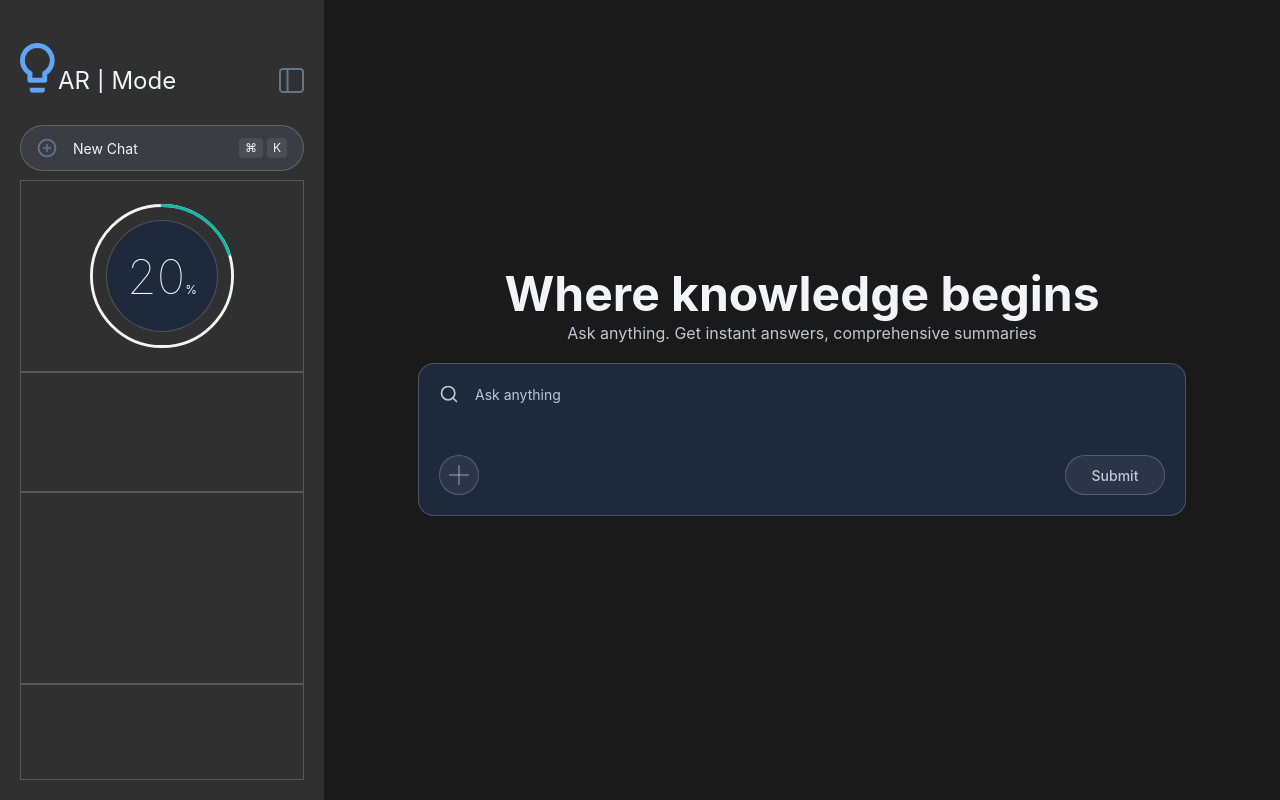
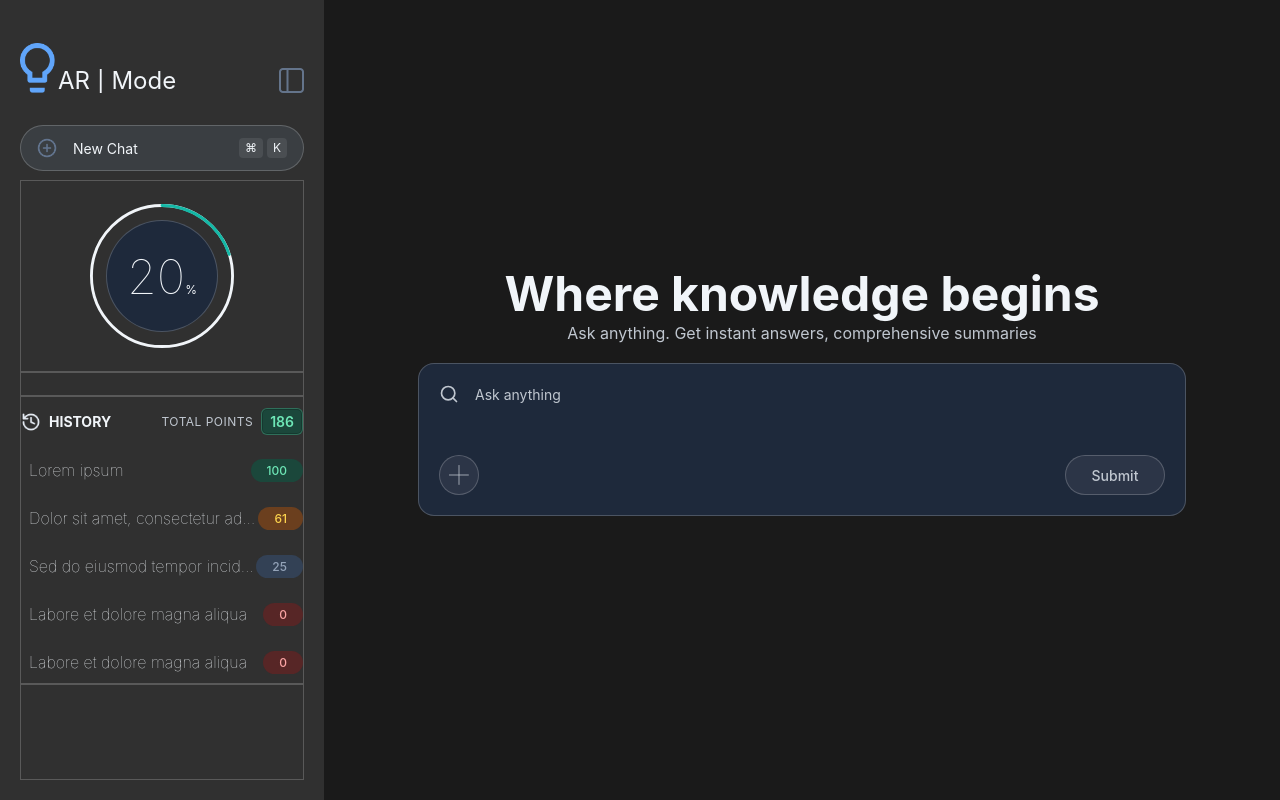
Before and after one commit to chingsley/pcproject, a React (Vite) app: page / in a window 1280 px wide. Built offline with nearby package versions, Linux system fonts and the light colour scheme.

Commit message:
Implement history item design

```diff
--- /dev/null
+++ b/src/components/Layout/Sidebar/History/HistoryItem.tsx
@@ -0,0 +1,84 @@
+import styled from "styled-components";
+import { COLORS } from "../../../../constants/colors.constants";
+import { FONTS } from "../../../../constants/fonts.constants";
+import { SPACING } from "../../../../constants/spacing.constants";
+
+const SidebarHistoryItemWrapper = styled.button<{ $active?: boolean; }>`
+  width: 100%;
+  height: 2rem;
+  display: flex;
+  align-items: center;
+  justify-content: space-between;
+  min-width: 0;
+  padding: 1.5rem 0;
+  padding-left: 0.5rem;
+  border: none;
+  background: ${(props) => (props.$active ? COLORS.HISTORY_ITEM_ACTIVE_BG : 'transparent')};
+  font-family: inherit;
+  cursor: pointer;
+  text-align: left;
+  border-radius: ${SPACING.RADIUS_SMALLER};
+  // border: 1px solid red;
+
+  &:hover {
+    background: ${(props) =>
+    props.$active ? COLORS.HISTORY_ITEM_ACTIVE_BG : COLORS.HISTORY_ITEM_HOVER_BG};
+  }
+`;
+
+const HistoryItemTitle = styled.p`
+  font-size: ${FONTS.SIZE.LARGE};
+  font-weight: ${FONTS.WEIGHT.THIN};
+  color: ${COLORS.TEXT_PRIMARY};
+  max-width: 30ch;
+  overflow: hidden;
+  text-overflow: ellipsis;
+  white-space: nowrap;
+  min-width: 0;
+`;
+const HistoryItemPoints = styled.span<{ $bg: string; $textColor: string; }>`
+  display: inline-flex;
+  align-items: center;
+  justify-content: center;
+  font-weight: ${FONTS.WEIGHT.MEDIUM};
+  font-size: ${FONTS.SIZE.SMALL};
+  color: ${(props) => props.$textColor};
+  background-color: ${(props) => props.$bg};
+  padding: ${SPACING.SHORTCUT_KEY_PADDING_Y} ${SPACING.BUTTON_PADDING_X};
+  border-radius: 0.8rem;
+`;
+
+export interface HistoryItemProps {
+  title: string;
+  points: number;
+  active?: boolean;
+  onClick?: () => void;
+}
+
+function getPointsBadgeStyle(points: number): { bg: string; textColor: string; } {
+  if (points > 80) {
+    return { bg: COLORS.GLASS_GREEN, textColor: COLORS.HISTORY_ITEM_POINTS_TEXT };
+  }
+  if (points > 60) {
+    return { bg: COLORS.GLASS_AMBER, textColor: COLORS.HISTORY_ITEM_POINTS_AMBER_TEXT };
+  }
+  if (points > 0) {
+    return { bg: COLORS.POINTS_NEUTRAL_BG, textColor: COLORS.POINTS_NEUTRAL_TEXT };
+  }
+  return { bg: COLORS.GLASS_RED, textColor: COLORS.HISTORY_ITEM_POINTS_RED_TEXT };
+}
+
+const HistoryItem = ({ title, points, active, onClick }: HistoryItemProps) => {
+  const { bg, textColor } = getPointsBadgeStyle(points);
+
+  return (
+    <SidebarHistoryItemWrapper type="button" $active={active} onClick={onClick}>
+      <HistoryItemTitle>{title}</HistoryItemTitle>
+      <HistoryItemPoints $bg={bg} $textColor={textColor}>
+        {points}
+      </HistoryItemPoints>
+    </SidebarHistoryItemWrapper>
+  );
+};
+
+export default HistoryItem;
--- /dev/null
+++ b/src/components/Layout/Sidebar/History/HistoryList.tsx
@@ -0,0 +1,35 @@
+import styled from 'styled-components';
+import type { HistoryItemEntry } from '../../../../store/slices/historySlice';
+import HistoryItem from './HistoryItem';
+
+const List = styled.div`
+  display: flex;
+  flex-direction: column;
+  flex: 1;
+  min-height: 0;
+  overflow-y: auto;
+`;
+
+export interface HistoryListProps {
+  items: HistoryItemEntry[];
+  selectedId: string | null;
+  onSelectItem: (id: string) => void;
+}
+
+const HistoryList = ({ items, selectedId, onSelectItem }: HistoryListProps) => {
+  return (
+    <List>
+      {items.map((item) => (
+        <HistoryItem
+          key={item.id}
+          title={item.title}
+          points={item.points}
+          active={selectedId === item.id}
+          onClick={() => onSelectItem(item.id)}
+        />
+      ))}
+    </List>
+  );
+};
+
+export default HistoryList;
--- /dev/null
+++ b/src/components/Layout/Sidebar/History/HistorySection.tsx
@@ -0,0 +1,107 @@
+import styled from 'styled-components';
+import { COLORS } from '../../../../constants/colors.constants';
+import { FONTS } from '../../../../constants/fonts.constants';
+import { ICONS } from '../../../../constants/icons.constants';
+import { LAYOUT } from '../../../../constants/layout.constants';
+import { SPACING } from '../../../../constants/spacing.constants';
+import type { HistoryItemEntry } from '../../../../store/slices/historySlice';
+import HistoryList from './HistoryList';
+
+const SectionWrapper = styled.div`
+  height: ${LAYOUT.SIDEBAR_HISTORY_HEIGHT};
+  display: flex;
+  flex-direction: column;
+  min-height: 0;
+  border: ${SPACING.BORDER_WIDTH} solid ${COLORS.BORDER_SUBTLE};
+`;
+
+const CaptionWrapper = styled.div`
+  display: flex;
+  align-items: center;
+  justify-content: space-between;
+  gap: ${SPACING.BUTTON_PADDING_X};
+`;
+
+const CaptionLeft = styled.div`
+  display: flex;
+  align-items: center;
+  gap: 0.5rem;
+  min-width: 0;
+`;
+
+const CaptionIcon = styled.img`
+  width: ${FONTS.SIZE.XLARGE};
+  height: ${FONTS.SIZE.XLARGE};
+  object-fit: contain;
+`;
+
+const SectionCaption = styled.p`
+  font-size: ${FONTS.SIZE.MEDIUM};
+  font-weight: ${FONTS.WEIGHT.BOLD};
+  color: ${COLORS.TEXT_PRIMARY};
+  margin-top: ${SPACING.BUTTON_PADDING_X};
+  margin-bottom: ${SPACING.BUTTON_PADDING_X};
+  text-align: center;
+`;
+
+const CaptionRight = styled.div`
+  display: flex;
+  align-items: center;
+  gap: 0.5rem;
+  min-width: 0;
+`;
+
+const TotalLabel = styled.span`
+  font-size: ${FONTS.SIZE.SMALL};
+  font-weight: ${FONTS.WEIGHT.NORMAL};
+  color: ${COLORS.MUTED_WHITE};
+  text-transform: uppercase;
+  letter-spacing: 0.04em;
+`;
+
+const TotalValue = styled.span`
+  display: inline-flex;
+  align-items: center;
+  justify-content: center;
+  min-width: 2.25rem;
+  padding: 0.25rem 0.5rem;
+  font-size: ${FONTS.SIZE.MEDIUM};
+  font-weight: ${FONTS.WEIGHT.SEMIBOLD};
+  color: ${COLORS.HISTORY_ITEM_POINTS_TEXT};
+  background: ${COLORS.GLASS_GREEN};
+  border: 1px solid rgba(110, 231, 183, 0.25);
+  border-radius: ${SPACING.RADIUS_SMALLER};
+  box-shadow: 0 0 0 1px rgba(0, 0, 0, 0.2) inset;
+`;
+
+export interface HistorySectionProps {
+  items: HistoryItemEntry[];
+  selectedId: string | null;
+  onSelectItem: (id: string) => void;
+}
+
+const HistorySection = ({ items, selectedId, onSelectItem }: HistorySectionProps) => {
+  const totalPoints = items.reduce((sum, item) => sum + item.points, 0);
+
+  return (
+    <SectionWrapper>
+      <CaptionWrapper>
+        <CaptionLeft>
+          <CaptionIcon src={ICONS.HISTORY_CAPTION_ICON} alt="" />
+          <SectionCaption>HISTORY</SectionCaption>
+        </CaptionLeft>
+        <CaptionRight>
+          <TotalLabel>Total Points</TotalLabel>
+          <TotalValue>{totalPoints}</TotalValue>
+        </CaptionRight>
+      </CaptionWrapper>
+      <HistoryList
+        items={items}
+        selectedId={selectedId}
+        onSelectItem={onSelectItem}
+      />
+    </SectionWrapper>
+  );
+};
+
+export default HistorySection;
--- a/src/components/Layout/Sidebar/Sidebar.tsx
+++ b/src/components/Layout/Sidebar/Sidebar.tsx
@@ -4,8 +4,11 @@ import { FONTS } from '../../../constants/fonts.constants';
 import { ICONS } from '../../../constants/icons.constants';
 import { LAYOUT } from '../../../constants/layout.constants';
 import { SPACING } from '../../../constants/spacing.constants';
+import { useAppDispatch, useAppSelector } from '../../../store/hooks';
+import { setSelectedHistoryId } from '../../../store/slices/uiSlice';
 import SidebarToggle from './SidebarToggle';
 import Points from './PointsRing/Points';
+import HistorySection from './History/HistorySection';
 
 const SidebarContainer = styled.div<{ $isOpen: boolean; }>`
   position: fixed;
@@ -178,10 +181,6 @@ const SidebarPoints = styled.div`
   height: ${LAYOUT.SIDEBAR_POINTS_HEIGHT};
   border: ${SPACING.BORDER_WIDTH} solid ${COLORS.BORDER_SUBTLE};
 `;
-const SidebarHistory = styled.div`
-  min-height: ${LAYOUT.SIDEBAR_HISTORY_MIN_HEIGHT};
-  border: ${SPACING.BORDER_WIDTH} solid ${COLORS.BORDER_SUBTLE};
-`;
 const SidebarFooter = styled.div`
   height: ${LAYOUT.SIDEBAR_FOOTER_HEIGHT};
   border: ${SPACING.BORDER_WIDTH} solid ${COLORS.BORDER_SUBTLE};
@@ -192,6 +191,10 @@ interface SidebarProps {
 }
 
 const Sidebar = ({ isOpen }: SidebarProps) => {
+  const historyItems = useAppSelector((state) => state.history.items);
+  const selectedHistoryId = useAppSelector((state) => state.ui.selectedHistoryId);
+  const dispatch = useAppDispatch();
+
   return (
     <SidebarContainer $isOpen={isOpen}>
       <SidebarContent>
@@ -225,7 +228,11 @@ const Sidebar = ({ isOpen }: SidebarProps) => {
         <MiddleSection />
 
         <BottomSection>
-          <SidebarHistory />
+          <HistorySection
+            items={historyItems}
+            selectedId={selectedHistoryId}
+            onSelectItem={(id) => dispatch(setSelectedHistoryId(id))}
+          />
           <SidebarFooter />
         </BottomSection>
       </SidebarContent>
--- a/src/constants/colors.constants.ts
+++ b/src/constants/colors.constants.ts
@@ -28,4 +28,19 @@ export const COLORS = {
 
   // Points loader ring
   LOADER_FILL: '#14B8A6',
+
+  // History item points badge – dynamic by tier (see HistoryItem)
+  GLASS_GREEN: 'rgba(6, 95, 70, 0.5)', // #065F46, points > 80
+  HISTORY_ITEM_POINTS_TEXT: '#6EE7B7', // green text
+  GLASS_AMBER: 'rgba(180, 83, 9, 0.45)', // amber, points > 60
+  HISTORY_ITEM_POINTS_AMBER_TEXT: '#FCD34D', // amber text
+  POINTS_NEUTRAL_BG: '#334155', // points > 0 and <= 60
+  POINTS_NEUTRAL_TEXT: '#94A3B8', // slate-400
+  GLASS_RED: 'rgba(127, 29, 29, 0.5)', // red, points === 0
+  HISTORY_ITEM_POINTS_RED_TEXT: '#FCA5A5', // red text
+
+  // History item row states
+  // HISTORY_ITEM_HOVER_BG: 'rgba(59, 130, 246, 0.25)', // glassy blue on hover
+  HISTORY_ITEM_HOVER_BG: 'rgba(56, 56, 77, 0.5)', // glassy blue on hover
+  HISTORY_ITEM_ACTIVE_BG: '#38384D', // selected item
 } as const;
--- a/src/constants/icons.constants.ts
+++ b/src/constants/icons.constants.ts
@@ -6,10 +6,12 @@ import crossIcon from '../assets/cross.icon.png';
 import lightbulbIcon from '../assets/lightbulb.icon.png';
 import sidebarToggleIcon from '../assets/sidbartoggle.icon.png';
 import newChatIcon from '../assets/newchat.icon.png';
+import historyCaptionIcon from '../assets/historycpation.icon.png';
 
 export const ICONS = {
   CROSS_ICON: crossIcon,
   LIGHTBULB_ICON: lightbulbIcon,
   SIDEBAR_TOGGLE_ICON: sidebarToggleIcon,
   NEW_CHAT_ICON: newChatIcon,
+  HISTORY_CAPTION_ICON: historyCaptionIcon,
 } as const;
--- a/src/constants/layout.constants.ts
+++ b/src/constants/layout.constants.ts
@@ -17,7 +17,7 @@ export const LAYOUT = {
   SIDEBAR_POINTS_HEIGHT: '12rem', // 192px
   POINTS_LOADER_SIZE: '7rem',
   POINTS_LOADER_GAP: '1rem', // space between loader ring and inner circle
-  SIDEBAR_HISTORY_MIN_HEIGHT: '12rem', // 192px
+  SIDEBAR_HISTORY_HEIGHT: '18rem', // 192px
   SIDEBAR_FOOTER_HEIGHT: '6rem', // 96px
   INPUT_BOX_WIDTH: '48rem', // 768px
   INPUT_BOX_HEIGHT: '9.125rem', // 146px
--- a/src/constants/spacing.constants.ts
+++ b/src/constants/spacing.constants.ts
@@ -5,7 +5,7 @@ export const SPACING = {
   BORDER_WIDTH: '0.0625rem', // 1px at 16px base
   RADIUS_SMALLER: '0.375rem', // 6px
   RADIUS_SMALL: '1rem', // 6px
-  RADIUS_PILL: '1.25rem', // 20px - pill-shaped buttons
+  RADIUS_PILL: '2rem', // 20px - pill-shaped buttons
   BUTTON_PADDING_Y: '0.5rem', // 8px
   BUTTON_PADDING_X: '1rem', // 16px
   FIXED_OFFSET: '1.25rem', // 20px - for fixed-position elements
--- a/src/store/index.ts
+++ b/src/store/index.ts
@@ -1,11 +1,13 @@
 import { configureStore } from '@reduxjs/toolkit';
 import uiReducer from './slices/uiSlice';
 import pointsReducer from './slices/pointsSlice';
+import historyReducer from './slices/historySlice';
 
 export const store = configureStore({
   reducer: {
     ui: uiReducer,
     points: pointsReducer,
+    history: historyReducer,
   },
 });
 
--- /dev/null
+++ b/src/store/slices/historySlice.ts
@@ -0,0 +1,49 @@
+import { createSlice } from '@reduxjs/toolkit';
+import type { PayloadAction } from '@reduxjs/toolkit';
+
+/** Single chat history entry; points are accumulated within that chat. */
+export interface HistoryItemEntry {
+  id: string;
+  title: string;
+  points: number;
+}
+
+interface HistoryState {
+  /** Chat history list; each item's points reflect what the user earned in that chat. */
+  items: HistoryItemEntry[];
+}
+
+const initialState: HistoryState = {
+  items: [
+    { id: '1', title: 'Lorem ipsum', points: 100 },
+    { id: '2', title: 'Dolor sit amet, consectetur adipiscing elit', points: 61 },
+    { id: '3', title: 'Sed do eiusmod tempor incididunt ut labore et dolore magna aliqua', points: 25 },
+    { id: '4', title: 'Labore et dolore magna aliqua', points: 0 },
+    { id: '5', title: 'Labore et dolore magna aliqua', points: 0 },
+    { id: '6', title: 'Labore et dolore magna aliqua', points: 0 },
+    { id: '7', title: 'Labore et dolore magna aliqua', points: 0 },
+    { id: '8', title: 'Labore et dolore magna aliqua', points: 0 },
+    { id: '9', title: 'Labore et dolore magna aliqua', points: 0 },
+    { id: '10', title: 'Labore et dolore magna aliqua', points: 0 },
+    { id: '11', title: 'Labore et dolore magna aliqua', points: 0 },
+    { id: '12', title: 'Labore et dolore magna aliqua', points: 0 },
+  ],
+};
+
+const historySlice = createSlice({
+  name: 'history',
+  initialState,
+  reducers: {
+    setHistoryItemPoints: (state, action: PayloadAction<{ id: string; points: number; }>) => {
+      const entry = state.items.find((item) => item.id === action.payload.id);
+      if (entry) entry.points = Math.max(0, action.payload.points);
+    },
+    addHistoryItemPoints: (state, action: PayloadAction<{ id: string; delta: number; }>) => {
+      const entry = state.items.find((item) => item.id === action.payload.id);
+      if (entry) entry.points = Math.max(0, entry.points + action.payload.delta);
+    },
+  },
+});
+
+export const { setHistoryItemPoints, addHistoryItemPoints } = historySlice.actions;
+export default historySlice.reducer;
--- a/src/store/slices/pointsSlice.ts
+++ b/src/store/slices/pointsSlice.ts
@@ -1,8 +1,8 @@
 import { createSlice } from '@reduxjs/toolkit';
 import type { PayloadAction } from '@reduxjs/toolkit';
 
+/** Game points progress (0–100). Used for the sidebar ring; game logic to be implemented later. */
 interface PointsState {
-  /** Points progress shown in sidebar (0–100). Updates as user earns points. */
   percentage: number;
 }
 
--- a/src/store/slices/uiSlice.ts
+++ b/src/store/slices/uiSlice.ts
@@ -3,10 +3,12 @@ import type { PayloadAction } from '@reduxjs/toolkit';
 
 interface UiState {
   sidebarOpen: boolean;
+  selectedHistoryId: string | null;
 }
 
 const initialState: UiState = {
   sidebarOpen: true,
+  selectedHistoryId: null,
 };
 
 const uiSlice = createSlice({
@@ -19,8 +21,11 @@ const uiSlice = createSlice({
     setSidebarOpen: (state, action: PayloadAction<boolean>) => {
       state.sidebarOpen = action.payload;
     },
+    setSelectedHistoryId: (state, action: PayloadAction<string | null>) => {
+      state.selectedHistoryId = action.payload;
+    },
   },
 });
 
-export const { toggleSidebar, setSidebarOpen } = uiSlice.actions;
+export const { toggleSidebar, setSidebarOpen, setSelectedHistoryId } = uiSlice.actions;
 export default uiSlice.reducer;
```
Also changed, not shown: src/assets/historycpation.icon.png (added), 1 other file (tests, documents, lock files or other folders).
